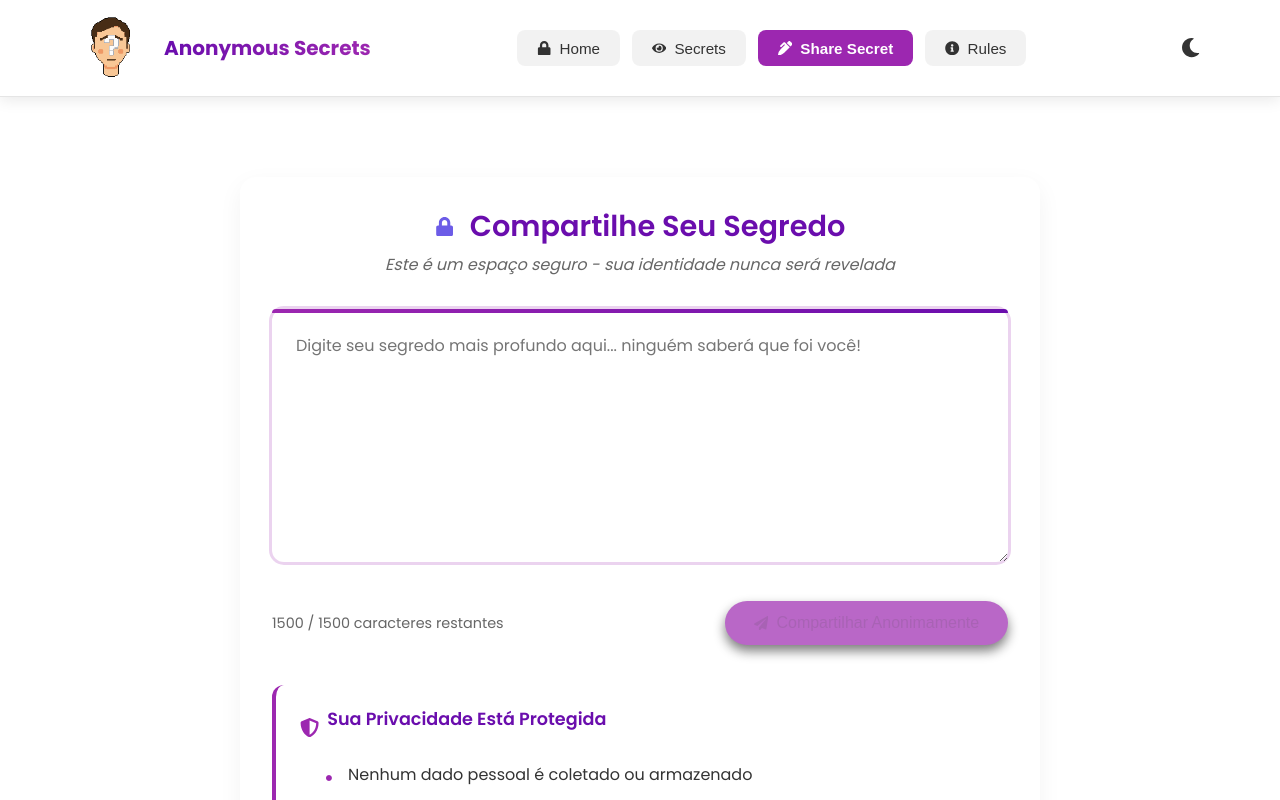
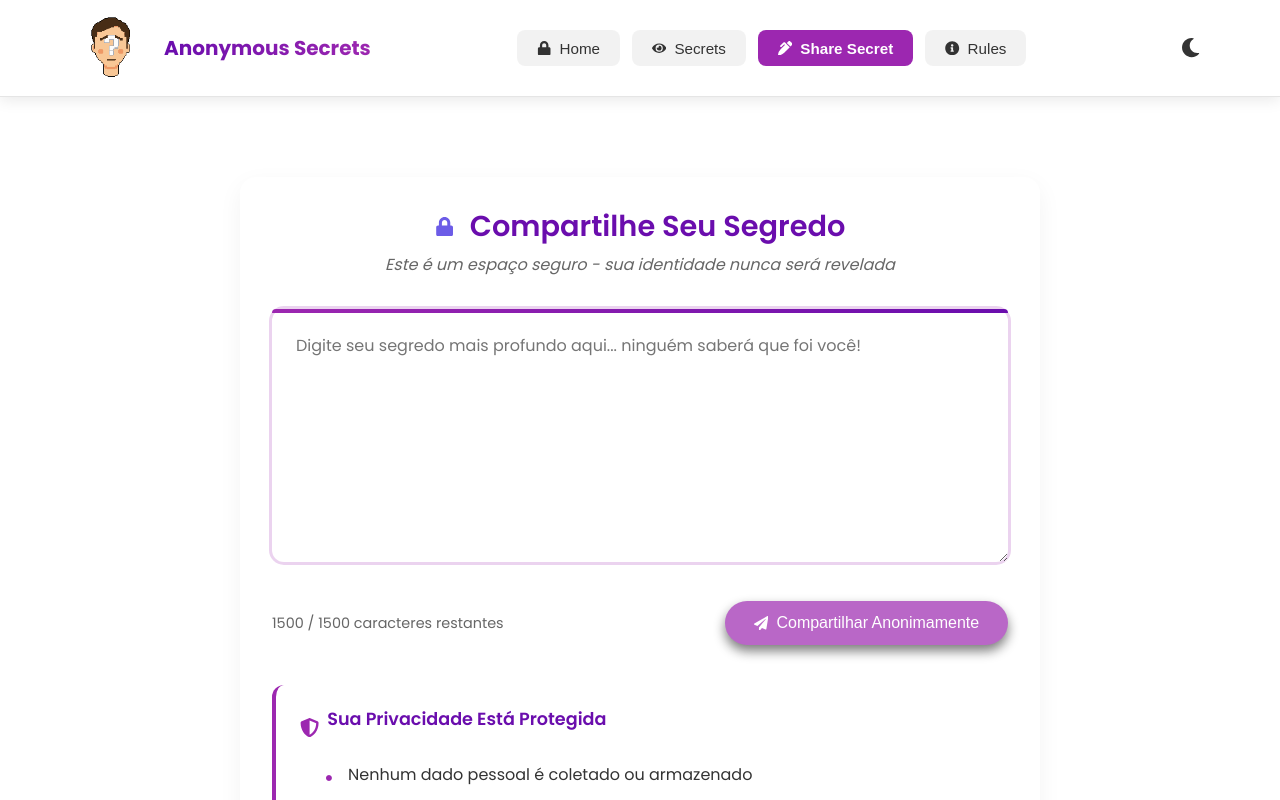
Before and after one commit to Thiago-Chiloff/anonymoussecrets, a React (Vite) app: page /write in a window 1280 px wide. In both pictures the pointer is over the button "Compartilhar Anonimamente". Shown: the top 800 px of the page. Built offline with nearby package versions, Linux system fonts and the light colour scheme; no server answers; the database is empty.

Commit message:
correcao

```diff
--- a/src/Secrets.jsx
+++ b/src/Secrets.jsx
@@ -26,7 +26,7 @@ function Secrets({ secrets }) {
       enderecos: /(\d{1,5}\s[a-zA-Z0-9\s,.]+,\s[a-zA-Z\s]+,\s[a-zA-Z\s]+,\s[a-zA-Z\s]+)/g,
       cpfs: /\b\d{3}\.\d{3}\.\d{3}-\d{2}\b/g,
       cnpjs: /\b\d{2}\.\d{3}\.\d{3}\/\d{4}-\d{2}\b/g,
-      palavroes: /cu|puta que pariu|filho da puta | caralho | viado | buceta| pinto | fodase | foda-se/g,
+      palavroes: /cu \/ |puta que pariu \/|filho da puta \/| caralho \/| viado \/| buceta \/| pinto \/| fodase \/| foda/g,
     };
 
     return texto
--- a/src/WriteSecret.css
+++ b/src/WriteSecret.css
@@ -118,8 +118,7 @@
   box-shadow: 0 6px 12px rgba(0, 0, 0, 0.15);
 }
 .submit-btn:hover {
-
-  color: rgba(0, 0, 0, 0.15);
+  color: var(--secondary-color);
   transform: translateY(-2px);
   box-shadow: 0 6px 12px rgba(0, 0, 0, 0.736);
 }
```
